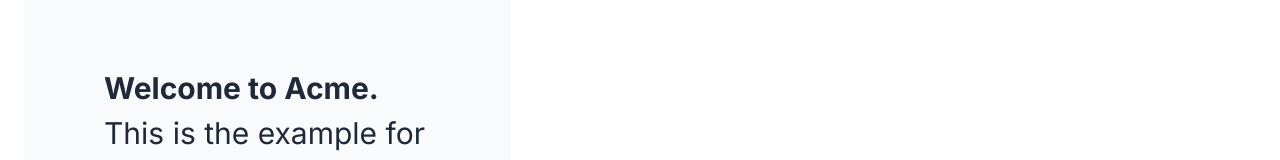
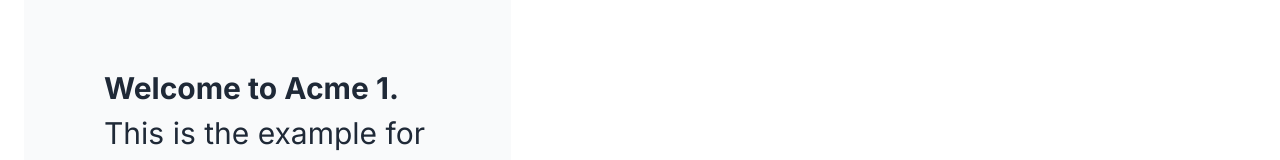
Before and after one commit to wstalmans1/dashboardapp-nextjs-fleek, a Next.js app: page / in a window 1280 px wide. Shown: the part 334-494 px from the top of the page. Built offline with nearby package versions, Linux system fonts and the light colour scheme.

Commit message:
ref point

```diff
--- a/app/page.tsx
+++ b/app/page.tsx
@@ -4,13 +4,14 @@
   return (
     <main className="flex min-h-screen flex-col p-6">
       <div className="flex h-20 shrink-0 items-end rounded-lg bg-blue-500 p-4 md:h-52">
-      <img src="/favicon.png" alt="Example Image" className="rounded-lg" />
-        {/* <AcmeLogo /> */}
+        <img src="/favicon.png" alt="Example Image" className="rounded-lg" />
+          {/* <AcmeLogo /> */}
       </div>
+
       <div className="mt-4 flex grow flex-col gap-4 md:flex-row">
         <div className="flex flex-col justify-center gap-6 rounded-lg bg-gray-50 px-6 py-10 md:w-2/5 md:px-20">
           <p className={`text-xl text-gray-800 md:text-3xl md:leading-normal`}>
-            <strong>Welcome to Acme.</strong> This is the example for the{' '}
+            <strong>Welcome to Acme 1.</strong> This is the example for the{' '}
             <a href="https://nextjs.org/learn/" className="text-blue-500">
               Next.js Learn Course
             </a>
@@ -23,9 +24,11 @@
             <span>Log in</span> <ArrowRightIcon className="w-5 md:w-6" />
           </Link>*/}
         </div>
+
         <div className="flex items-center justify-center p-6 md:w-3/5 md:px-28 md:py-12">
           {/* Add Hero Images Here */}
         </div>
+
       </div>
     </main>
   );
```
